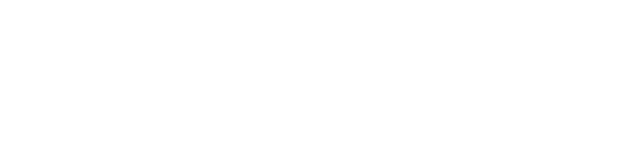
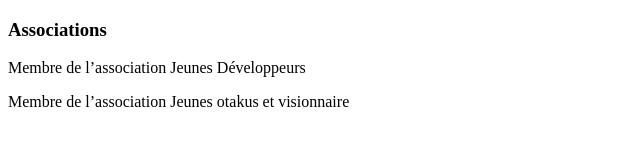
Before and after one commit to Matteo065/git-mon-cv, a plain HTML site: page index.html in a window 1280 px wide. Shown: the whole page, without its empty margins (0-640 px from the left). Drawn offline with Linux system fonts and the light colour scheme.

Commit message:
mise en place de la section associations

```diff
--- a/index.html
+++ b/index.html
@@ -8,6 +8,12 @@
 </head>
 <body>
 
+    <section id="associations">
+    <h3>Associations</h3>
+    <p>Membre de l’association Jeunes Développeurs</p>
+    <p>Membre de l’association Jeunes otakus et visionnaire</p>
+</section>
+
    <footer>
 
    </footer>
```
